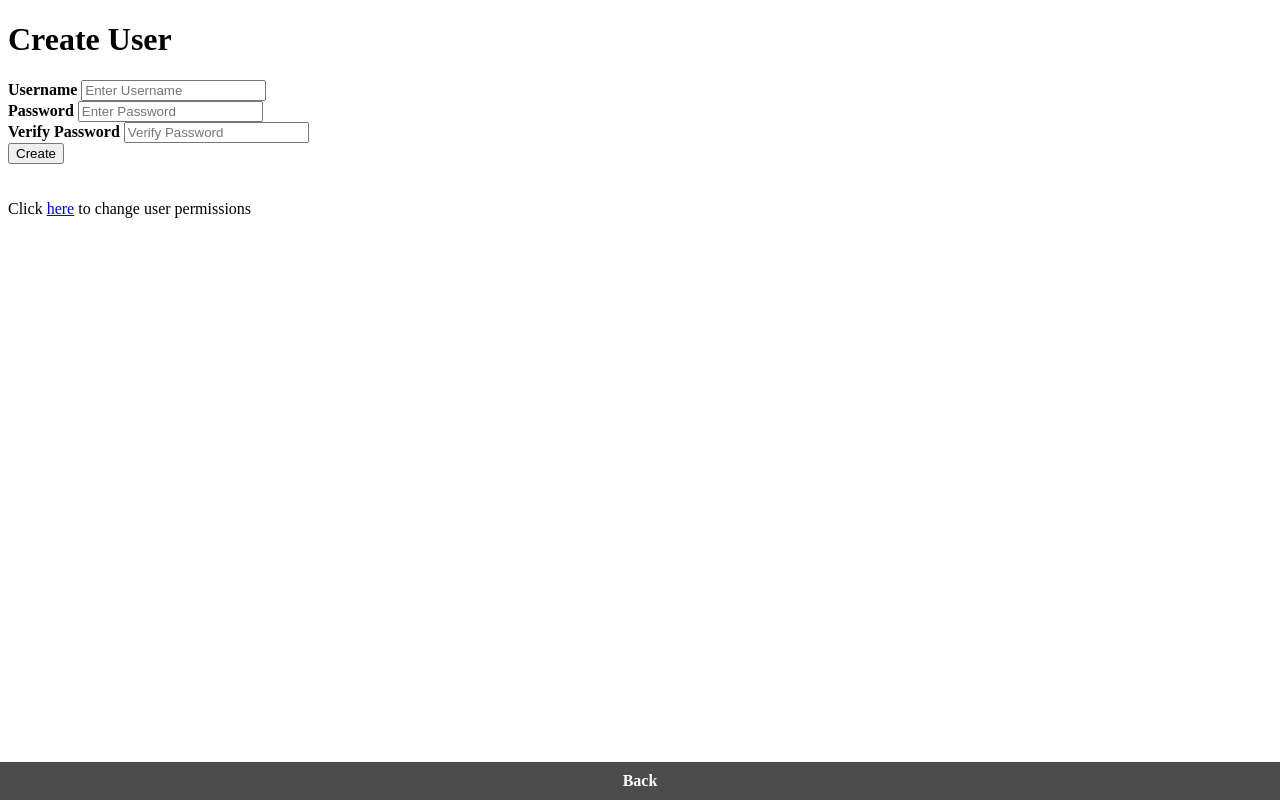
After one commit to Jcp22034/NoireC2, a Flask app: template modules/templates/createUser.html in a window 1280 px wide. The commit adds this page. Run offline with Flask 3, Linux system fonts and the light colour scheme; the template is opened without the code that fills it, so the values that code supplies are empty.

Commit message:
Added user and group creation, added administrator settings, fixed group creation bug

```diff
--- /dev/null
+++ b/modules/templates/createUser.html
@@ -0,0 +1,51 @@
+<!DOCTYPE HTML>
+
+<html>
+    <head>
+        <title>NC2 - Create User</title>
+        <style>
+            footer {
+				position: fixed;
+				left: 0;
+				bottom: 0;
+				width: 100%;
+				background: rgba(0, 0, 0, 0.7);
+				color: white;
+				text-align: center;
+				padding: 10px 0;
+			}
+        </style>
+    </head>
+    <body>
+        {% with messages = get_flashed_messages() %}
+            {% if messages %}
+            <ul>
+                {% for message in messages %}
+                <li>{{ message }}</li>
+                {% endfor %}
+            </ul>
+            {% endif %}
+        {% endwith %}
+        <h1>Create User</h1>
+        <form action="/settings/admin/create_user" method="post">
+            <div class="container">
+                <label for="username"><b>Username</b></label>
+                <input type="text" placeholder="Enter Username" name="username" required>
+                <br>
+                <label for="password"><b>Password</b></label>
+                <input type="password" placeholder="Enter Password" name="password" required>
+                <br>
+                <label for="vPassword"><b>Verify Password</b></label>
+                <input type="password" placeholder="Verify Password" name="vPassword" required>
+                <br>
+                <button type="submit">Create</button>
+            </div>
+        </form>
+        <br>
+        <br>
+        Click <a href="/settings/admin/change_permissions">here</a> to change user permissions
+    </body>
+    <footer>
+        <a href="/settings" style="color: white; font-weight: bold; text-decoration: none;">Back</a>
+    </footer>
+</html>
--- a/modules/templates/selectChangePermissions.html
+++ b/modules/templates/selectChangePermissions.html
@@ -15,7 +15,7 @@
             </ul>
             {% endif %}
         {% endwith %}
-        <form id='selectionForm' method='get' action='/settings/change_permissions/select'>
+        <form id='selectionForm' method='get' action='/settings/admin/change_permissions/select'>
             <label for="users">Select User:</label>
             <input type="text" id="users" name="users" list="userlist">
             <datalist id="userlist">
--- a/modules/webServer.py
+++ b/modules/webServer.py
@@ -51,7 +51,7 @@ class User(db.Model):
         if getattr(self, permission):
             return getattr(self, permission)
         for group in self.groups.split(','):#Use order as priority? Assume group exists
-            currentGroup = Group.query.filter_by(name=group)[0]
+            currentGroup = Group.query.filter_by(name=group).first()
             if getattr(currentGroup, permission): return True
         return False
 
@@ -196,9 +196,11 @@ def addGroup(name:str, administrator:bool = False, change_user_passwords:bool =
     """
     # Check if required fields are provided
     if not name: return "Group name is required"
+    print(name)
 
     # Check if the group already exists
-    group = Group.query.filter_by(name=name)
+    group = Group.query.filter_by(name=name).first()
+    print(group)
     if group: return "A group with this name already exists"
 
     # Create the new group
@@ -329,7 +331,7 @@ def clientsPage():
 @app.route('/settings')
 @flask_login.fresh_login_required
 def settingsPage():
-    return flask.render_template('settings.html')
+    return flask.render_template('settings.html', administrator = flask_login.current_user.has_permission('administrator'))
 
 @app.route('/settings/change_password', methods=['GET', 'POST'])
 @flask_login.fresh_login_required
@@ -374,13 +376,13 @@ def changePassPage():
             flask.flash('An invalid username was given', 'error')
     return flask.render_template('changePassword.html', users = users)
 
-@app.route('/settings/change_permissions')
+@app.route('/settings/admin/change_permissions')
 @flask_login.fresh_login_required
 def selectChangePermsPage():
     user = flask_login.current_user
     if not user.has_permission('change_user_permissions') and not user.has_permission('change_admin_permissions'):
         flask.flash('You do not have access to this page', 'error')
-        flask.abort(400)
+        return flask.redirect(flask.url_for('settingsPage'))
     users = []
     groups = []
     if user.has_permission('change_user_permissions') or user.has_permission('change_admin_permissions'):
@@ -400,13 +402,13 @@ def selectChangePermsPage():
     flask.session['groups'] = [g.name for g in groups]
     return flask.render_template('selectChangePermissions.html', users = flask.session['users'], groups = flask.session['groups'])
 
-@app.route('/settings/change_permissions/select', methods=['GET', 'POST'])
+@app.route('/settings/admin/change_permissions/select', methods=['GET', 'POST'])
 @flask_login.fresh_login_required
 def changePermsPage():
     user = flask_login.current_user
     if not user.has_permission('change_user_permissions') and not user.has_permission('change_admin_permissions'):
         flask.flash('You do not have access to this page', 'error')
-        flask.abort(400)
+        return flask.redirect(flask.url_for('settingsPage'))
     try:
         try:
             users = flask.request.args['users']
@@ -448,6 +450,38 @@ def changePermsPage():
         return flask.redirect(flask.url_for('changePermsPage', users=flask.request.args['users']))
     except:
         return flask.redirect(flask.url_for('changePermsPage', groups=flask.request.args['groups']))
+
+@app.route('/settings/admin/create_user', methods=['GET', 'POST'])
+@flask_login.fresh_login_required
+def createUserPage():
+    user = flask_login.current_user
+    if not user.has_permission('administrator'):
+        flask.flash('You do not have access to this page', 'error')
+        return flask.redirect(flask.url_for('settingsPage'))
+    if flask.request.method == 'POST':
+        username = flask.request.form.get('username')
+        password = flask.request.form.get('password')
+        vPassword = flask.request.form.get('vPassword')
+        if password == vPassword:
+            newUser = addAccount(username, password)
+            flask.flash(newUser, 'info')
+        else:
+            flask.flash('Passwords do not match', 'error')
+    return flask.render_template('createUser.html')
+
+@app.route('/settings/admin/create_group', methods=['GET', 'POST'])
+@flask_login.fresh_login_required
+def createGroupPage():
+    user = flask_login.current_user
+    if not user.has_permission('administrator'):
+        flask.flash('You do not have access to this page', 'error')
+        return flask.redirect(flask.url_for('settingsPage'))
+    if flask.request.method == 'POST':
+        groupName = flask.request.form.get('groupName')
+        print(groupName)
+        newGroup = addGroup(groupName)
+        flask.flash(newGroup, 'info')
+    return flask.render_template('createGroup.html')
 
 #C2 interface
 def validateC2Client(request:flask.request) -> bool:
@@ -491,7 +525,7 @@ def contactC2Page():
     """
     if not validateC2Client(flask.request): return not_found('Invalid')
     jwT = flask.request.headers['NClient-Token']
-    if not Device.query.filter_by(jwt=jwT).all():
+    if not Device.query.filter_by(jwt=jwT).first():
         token = jwt.decode(jwT, 'Noire', algorithms=["HS256"])
         uP, tP, rP = generateRandPath(), generateRandPath(), generateRandPath()
         newClient = Device(jwt=jwT, ip=token['ip'], os=token['os'], user=token['user'],
@@ -500,7 +534,7 @@ def contactC2Page():
         db.session.add(newClient)
         db.session.commit()
     else:
-        a = Device.query.filter_by(jwt=jwT).all()[0]
+        a = Device.query.filter_by(jwt=jwT).first()
         uP, tP, rP = a.uniquePath, a.taskPath, a.responsePath
     resp = flask.make_response("")
     resp.headers['NClient-Path'], resp.headers['NClient-TaskPath'], resp.headers['NClient-ResponsePath'] = uP, tP, rP
@@ -522,14 +556,14 @@ def instructReponsePages(c2ID:str, pName:str):
     if not validateC2Client(flask.request): return not_found("Invalid")
     jwT = flask.request.headers['NClient-Token']
     try:
-        gjwT = Device.query.filter_by(jwt=jwT).all()[0]
+        gjwT = Device.query.filter_by(jwt=jwT).first()
     except KeyError:
         return not_found("Skipped initialisation")#if not in the system, something is fishy
     if c2ID != gjwT.uniquePath: return not_found("Bad unique path")
     if pName != gjwT.taskPath and pName != gjwT.responsePath: return not_found("Bad type path")
     if pName == gjwT.taskPath:
         if flask.request.method != "GET": return not_found("Bad method on control path")
-        tasks = Task.query.filter_by(owner=jwT, running=False, response='NOTRUN')
+        tasks = Task.query.filter_by(owner=jwT, running=False, response='NOTRUN').all()
         if not tasks: return not_found("No tasks")
         tR = []
         for task in tasks:
```
Also changed, not shown: modules/templates/createGroup.html (added, +45 -0 lines), modules/templates/settings.html (+20 -1 lines), Changelog.md, 1 other file.
